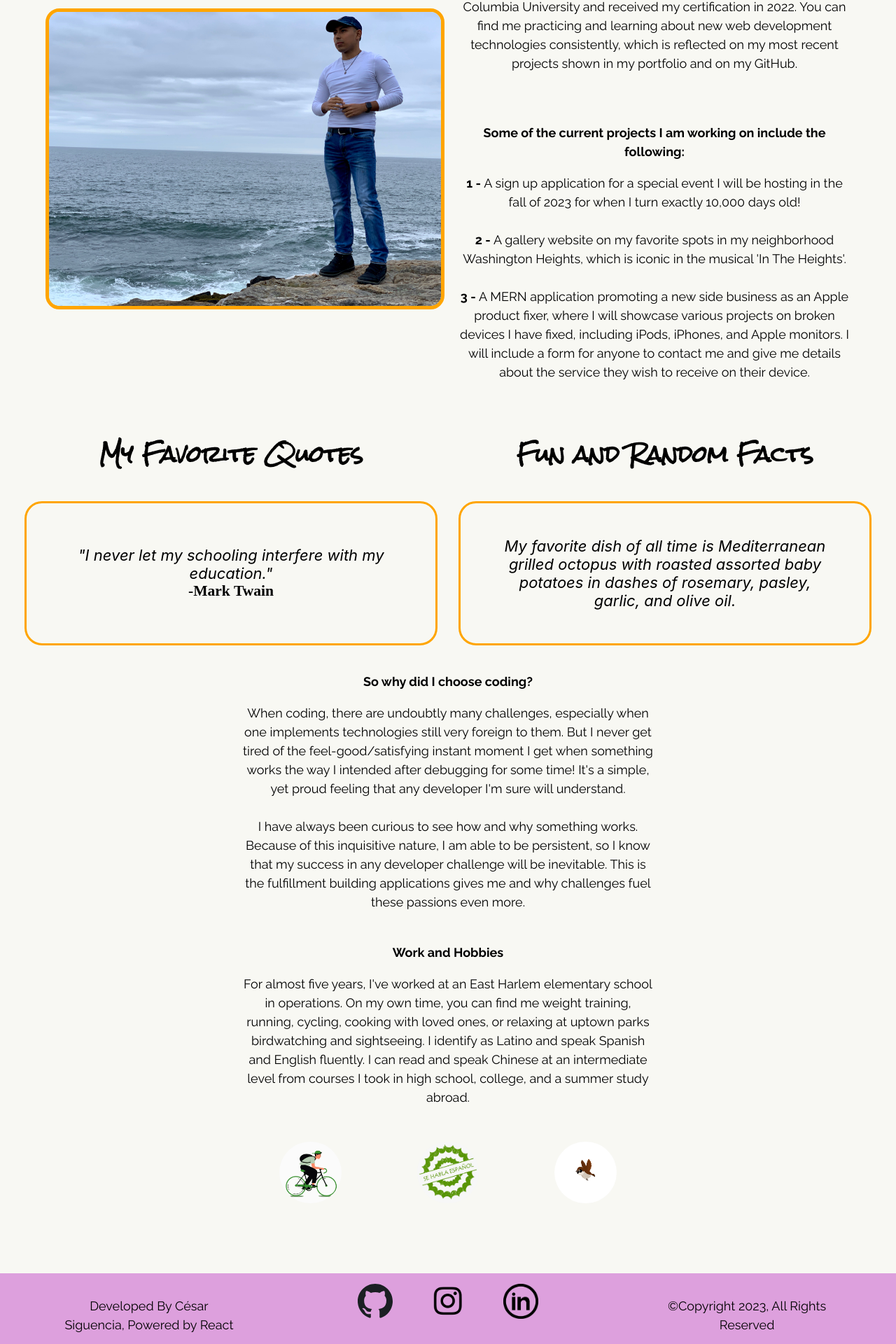
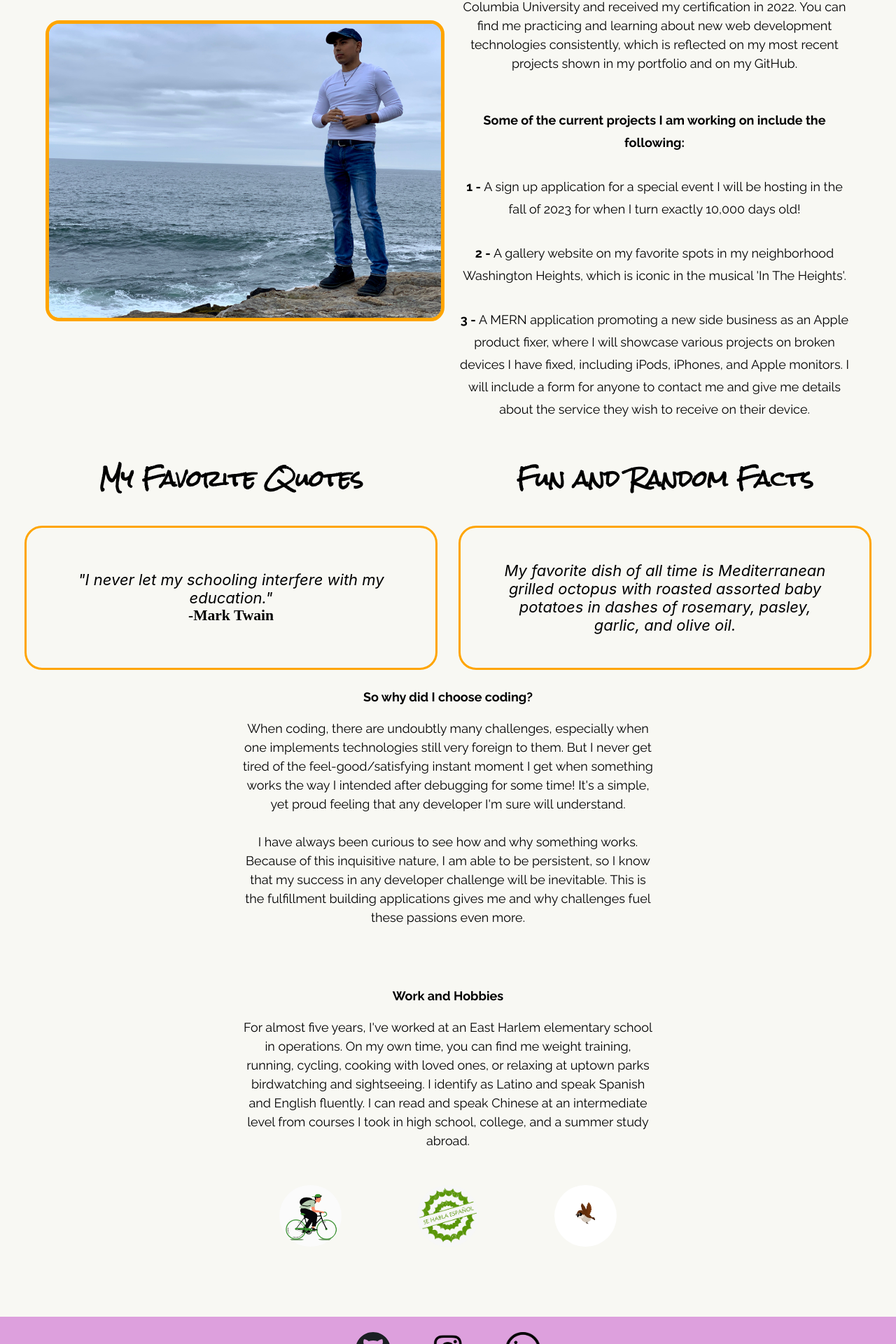
Before and after one commit to cesarsiguencia/my-react-portfolio, a React (Create React App) app: page /my-react-portfolio/aboutme in a window 1280 px wide. Shown: the part 425-2345 px from the top of the page at 70% size. Built offline with nearby package versions, Linux system fonts and the light colour scheme.

Commit message:
final css changes to aboutme

```diff
--- a/src/App.css
+++ b/src/App.css
@@ -194,6 +194,7 @@ body{
 
 .bold-and-left{
   font-weight: bold;
+  display: inline;
 }
 
 /* Resume Page -------------------- */
@@ -389,13 +390,19 @@ body{
 /* Footer ----------------------- */
 
 .App-footer {
-  padding: 15px 15px;
+  padding: 15px 0;
   display: flex;
   justify-content: space-around;
 }
 
 .footer-font{
-  width: 20%;
+  width: 30%;
+}
+
+.icon-align {
+  display: flex;
+  flex-direction: column;
+  justify-content: center;
 }
 
 /* Pictures and logos ---------------- */
@@ -653,17 +660,6 @@ h4, h5{
 }
 
 @media screen and (max-width: 800px) {
-
-  .footer-font {
-
-  }
-
-  .icon-align {
-    display: flex;
-    flex-direction: column;
-    justify-content: center;
-  }
-
   .technologies-logos{
     height: 50px;
     width: 50px
--- a/src/Components/Carousels/facts.js
+++ b/src/Components/Carousels/facts.js
@@ -43,9 +43,9 @@ const FactsCarousel = () => {
             <div className='carousel--div'>
                 {facts.map((item, index) => {
 
-                    return <div className="carousel---block">
+                    return <div className="carousel---block" key={index}>
 
-                        <p className="aboutme--quotes carousel-item" style={{transform:`translate(-${currentIndex * 100}%)`}} key={index}>{item.fact}</p>
+                        <p className="aboutme--quotes carousel-item" style={{transform:`translate(-${currentIndex * 100}%)`}}>{item.fact}</p>
 
                         </div>
                         })}
--- a/src/Components/Carousels/qoutes.js
+++ b/src/Components/Carousels/qoutes.js
@@ -47,11 +47,11 @@ const QuoteCarousel = () => {
         <div className="carousel-container" >
 
             <div className='carousel--div'>
-                { quotes.map((item, index) => {
+                {quotes.map((item, index) => {
 
-                return <div className="carousel---block">
+                return <div className="carousel---block" key={index}>
 
-                    <p className="aboutme--quotes carousel-item" style={{transform:`translate(-${currentIndex * 100}%)`}} key={index}>{item.quote}</p>
+                    <p className="aboutme--quotes carousel-item" style={{transform:`translate(-${currentIndex * 100}%)`}}>{item.quote}</p>
 
                     <h5 className="carousel-item" style={{transform:`translate(-${currentIndex * 100}%)`}} key={index}>
                     {item.person}
--- a/src/Components/Footer/Footer.js
+++ b/src/Components/Footer/Footer.js
@@ -8,7 +8,7 @@ const Footer = () => {
     return(
         <footer className="App-footer">
           <div className="footer-font">
-            <p className="body-texts">Developed By César Siguencia,  Powered by React</p>
+            <p className="body-texts">Developed By César Siguencia using ReactJS</p>
           </div>
 
           <div className="logos">
--- a/src/Components/Nav/Nav.js
+++ b/src/Components/Nav/Nav.js
@@ -83,7 +83,7 @@ const Nav = (props) => {
       </div>
       <div className="nav-links">
         {pages.map((page) => (
-          <p className='h2' id="navtab" key={page.name}
+          <div className='h2' id="navtab" key={page.name}
             onClick={() => {
               setSelectedPage(page)
             }}>
@@ -91,7 +91,7 @@ const Nav = (props) => {
               <p className=
                 {`links ${!selectedPage ? ( selectedPage == "") : (selectedPage.name === page.name && !titleClicked && navClicked && 'links-selected')}`}>{page.name}</p>
             </Link>
-          </p>
+          </div>
         ))}
       </div>
     </nav>
--- a/src/pages/AboutMe.js
+++ b/src/pages/AboutMe.js
@@ -13,11 +13,8 @@ import QuoteCarousel from '../Components/Carousels/qoutes'
 import FactsCarousel from '../Components/Carousels/facts'
 
 
-const About= () => {
-
-
-
-    return(
+const About = () => {
+    return (
         <div className="body-divs">
 
             <h3>About Me</h3>
@@ -26,25 +23,28 @@ const About= () => {
             <div className="aboutme">
 
                 <div className="aboutme-blocks">
-                    <img className="profile" src={image} width="100%"/>
+                    <img className="profile" src={image} width="100%" />
                 </div>
 
                 <div className="aboutme-blocks">
                     <p className="body-texts"> Greetings! My name is César (pronunced Say-sar) and I am a full stack web developer with a focus on developing productivity and social media applications. I completed a coding bootcamp with Columbia University and received my certification in 2022. You can find me practicing and learning about new web development technologies consistently, which is reflected on my most recent projects shown in my portfolio and on my GitHub.
                     </p>
-                    <p className='body-texts'>
-                    <p className="body-texts bold-and-left">
-                    <br/>
-                    <br/>
-                    Some of the current projects I am working on include the following:  </p>
-                    <p className="body-texts bold-and-left" style={{display: 'inline'}}>1 - </p>A sign up application for a special event I will be hosting in the fall of 2023 for when I turn exactly 10,000 days old!
-                    <br/>
-                    <br/>
-                    <p className="body-texts bold-and-left" style={{display: 'inline'}}>2 - </p>
+                    <br />
+
+                    <p className="body-texts bold-and-left">Some of the current projects I am working on include the following: </p>
+                    <br />
+                    <br />
+                    <p className="body-texts bold-and-left">1 - </p><p className="body-texts" style={{ display: 'inline' }}>
+                        A sign up application for a special event I will be hosting in the fall of 2023 for when I turn exactly 10,000 days old!
+                    </p>
+                    <br />
+                    <br />
+                    <p className="body-texts bold-and-left">2 - </p><p className="body-texts" style={{ display: 'inline' }}>
                         A gallery website on my favorite spots in my neighborhood Washington Heights, which is iconic in the musical 'In The Heights'.
-                    <br/>
-                    <br/>
-                    <p className="body-texts bold-and-left" style={{display: 'inline'}}>3 - </p>
+                    </p>
+                    <br />
+                    <br />
+                    <p className="body-texts bold-and-left">3 - </p><p className='body-texts' style={{ display: 'inline' }}>
                         A MERN application promoting a new side business as an Apple product fixer, where I will showcase various projects on broken devices I have fixed, including iPods, iPhones, and Apple monitors. I will include a form for anyone to contact me and give me details about the service they wish to receive on their device.
 
                     </p>
@@ -61,8 +61,6 @@ const About= () => {
                     <div className="aboutme--carousel">
                         <QuoteCarousel></QuoteCarousel>
                     </div>
-
-
                 </div>
 
                 <div className="aboutme-blocks">
@@ -74,28 +72,27 @@ const About= () => {
                     <div className="aboutme--carousel">
                         <FactsCarousel></FactsCarousel>
                     </div>
-
-
-
-
                 </div>
             </div>
 
 
             <div className="aboutme">
                 <div className="aboutme-blocks">
-                <p className="body-texts">
+
 
                     <p className="body-texts bold-and-left">So why did I choose coding?</p>
+
+                    <p className="body-texts">
                         When coding, there are undoubtly many challenges, especially when one implements technologies still very foreign to them. But I never get tired of the feel-good/satisfying instant moment I get when something works the way I intended after debugging for some time! It's a simple, yet proud feeling that any developer I'm sure will understand.
-                   <br/>
-                   <br/>
-                   I have always been curious to see how and why something works. Because of this inquisitive nature, I am able to be persistent, so I know that my success in any developer challenge will be inevitable. This is the fulfillment building applications gives me and why challenges fuel these passions even more.
-                   <br/>
-                   <br/>
+                        <br />
+                        <br />
+                        I have always been curious to see how and why something works. Because of this inquisitive nature, I am able to be persistent, so I know that my success in any developer challenge will be inevitable. This is the fulfillment building applications gives me and why challenges fuel these passions even more. </p>
+                    <br />
+                    <br />
                     <p className="body-texts bold-and-left">Work and Hobbies</p>
+
+                    <p className="body-texts">
                         For almost five years, I've worked at an East Harlem elementary school in operations. On my own time, you can find me weight training, running, cycling, cooking with loved ones, or relaxing at uptown parks birdwatching and sightseeing. I identify as Latino and speak Spanish and English fluently. I can read and speak Chinese at an intermediate level from courses I took in high school, college, and a summer study abroad. </p>
-
 
                     <div className="aboutme--gifs">
                         <img className="gifs" src={bike}>
@@ -106,11 +103,7 @@ const About= () => {
                         </img>
                     </div>
                 </div>
-
             </div>
-
-
-
         </div>
     )
 }
```
Lines whose indentation alone changed are shown as unchanged.
